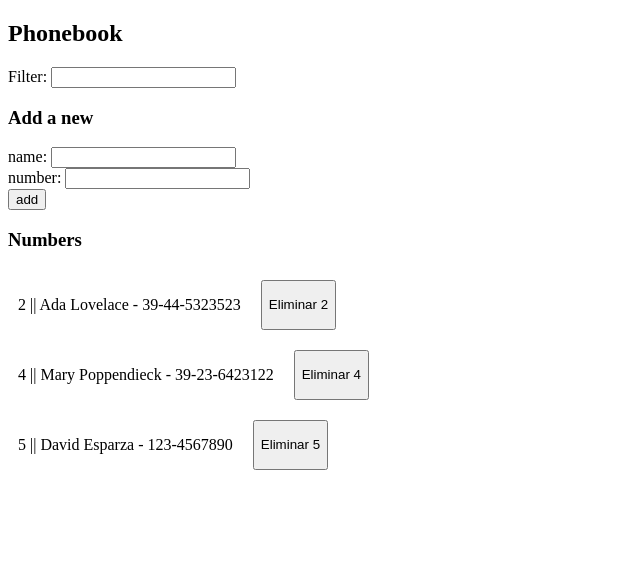
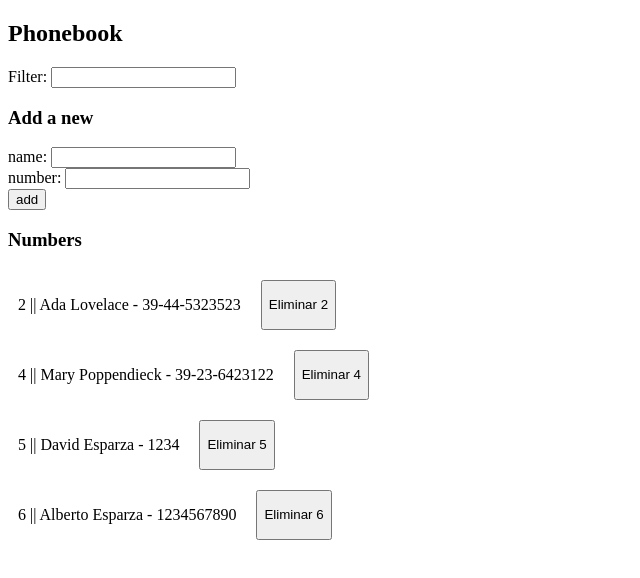
Before and after one commit to davidEsparza7902/fso-solutions, a React (Vite) app in the folder part2/phonebook/: page / in a window 1280 px wide. Shown: the top 578 px of the page, without its empty margins (0-640 px from the left). Built offline with nearby package versions, Linux system fonts and the light colour scheme; data requests are answered from the project's data file.

Commit message:
add exercise 2.15

```diff
--- a/part2/phonebook/db.json
+++ b/part2/phonebook/db.json
@@ -12,8 +12,13 @@
     },
     {
       "name": "David Esparza",
-      "number": "123-4567890",
+      "number": "1234",
       "id": 5
+    },
+    {
+      "name": "Alberto Esparza",
+      "number": "1234567890",
+      "id": 6
     }
   ]
 }
--- a/part2/phonebook/src/App.jsx
+++ b/part2/phonebook/src/App.jsx
@@ -72,15 +72,25 @@ const App = () => {
     const res = confirm(`Seguro de eliminar a ${person.name}??`)
     if (res) {
       setPersons(persons.filter((p) => p.id !== person.id))
-      personService.deletePerson(person)
+      personService.deletePerson(id)
     }
   }
   const handleSubmit = (e) => {
     e.preventDefault()
     const person = { name: newName, number: newNumber, id: generateId() }
-    if (persons.find((p) => p.name === person.name))
-      alert(`${person.name} is already registered`)
-    else {
+    const i = persons.findIndex((p) => p.name === person.name)
+    console.log(i)
+    if (i !== -1) {
+      const conf = confirm(
+        `${person.name} is already added to phonebook, replace the old number with a new one`
+      )
+      if (conf) {
+        personService.editPerson(persons[i].id, person)
+        const newPersons = [...persons]
+        newPersons[i] = person
+        setPersons(newPersons)
+      }
+    } else {
       personService.addPerson(person)
       setPersons(persons.concat(person))
     }
--- a/part2/phonebook/src/services/persons.js
+++ b/part2/phonebook/src/services/persons.js
@@ -11,15 +11,19 @@ const getAll = async () => {
 const addPerson = (person) => {
   axios.post(baseURL, person)
 }
-const deletePerson = async (person) => {
+const editPerson = (id, person) => {
+  axios.put(`${baseURL}/${id}`, person)
+}
+const deletePerson = async (id) => {
   try {
-    const res = await axios.delete(`${baseURL}/${person.id}`)
+    const res = await axios.delete(`${baseURL}/${id}`)
   } catch (error) {
     throw error
   }
 }
 export default {
-  getAll,
   addPerson,
   deletePerson,
+  editPerson,
+  getAll,
 }
```
